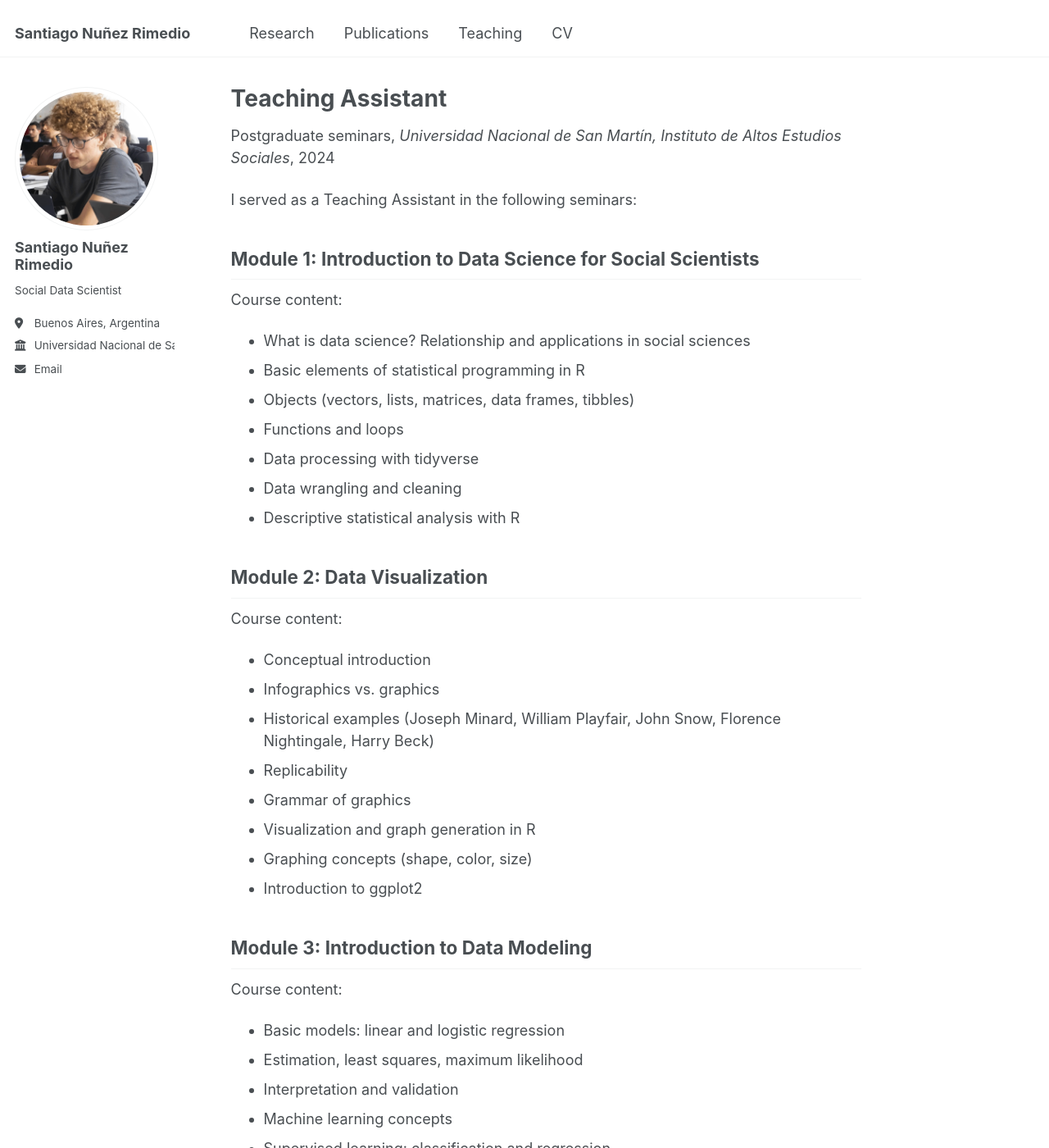
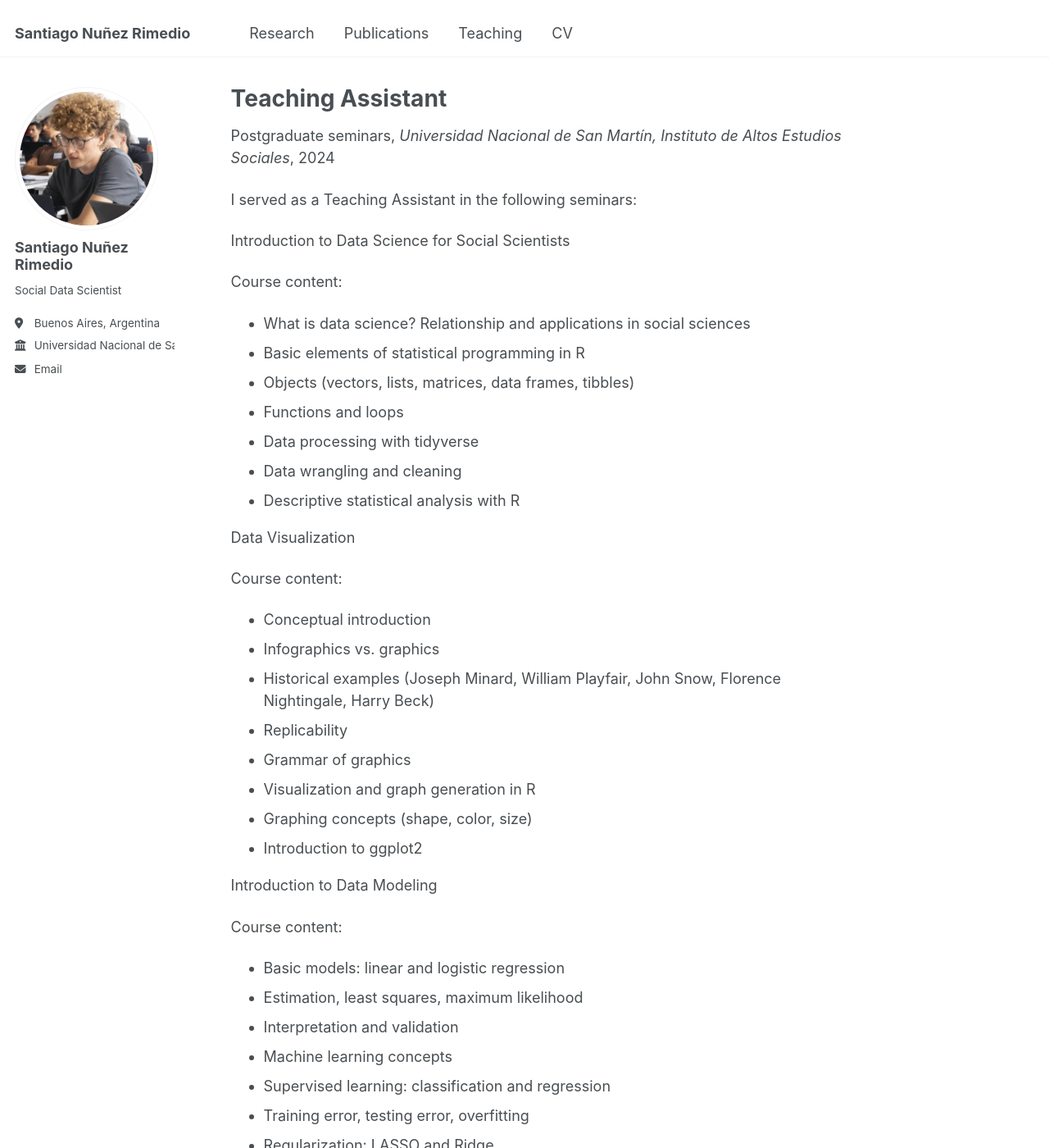
Before and after one commit to rochiweg-cloud/CV, a Jekyll site: the page built from _teaching/Diplo.md, in a window 1280 px wide and 1400 px high. Shown: the whole window at 82% size. Built offline with Jekyll 4.4.1, drawn with Linux system fonts in a browser that asks for light colours; some of the changed text lies outside the part shown.

Commit message:
Update Diplo.md

```diff
--- a/_teaching/Diplo.md
+++ b/_teaching/Diplo.md
@@ -10,7 +10,7 @@ location: "Buenos Aires, Argentina"
 
 I served as a Teaching Assistant in the following seminars:
 
-## Module 1: Introduction to Data Science for Social Scientists
+Introduction to Data Science for Social Scientists
 
 Course content:
 - What is data science? Relationship and applications in social sciences
@@ -21,7 +21,7 @@ Course content:
 - Data wrangling and cleaning
 - Descriptive statistical analysis with R
 
-## Module 2: Data Visualization
+Data Visualization
 
 Course content:
 - Conceptual introduction
@@ -33,7 +33,7 @@ Course content:
  - Graphing concepts (shape, color, size)
 - Introduction to ggplot2
 
-## Module 3: Introduction to Data Modeling
+Introduction to Data Modeling
 
 Course content:
 - Basic models: linear and logistic regression
@@ -45,7 +45,7 @@ Course content:
 - Regularization: LASSO and Ridge
 - Introduction to tidymodels
 
-## Module 4: Machine Learning Fundamentals
+Machine Learning Fundamentals
 
 Course content:
 - Tree-based classifiers: CART
```
